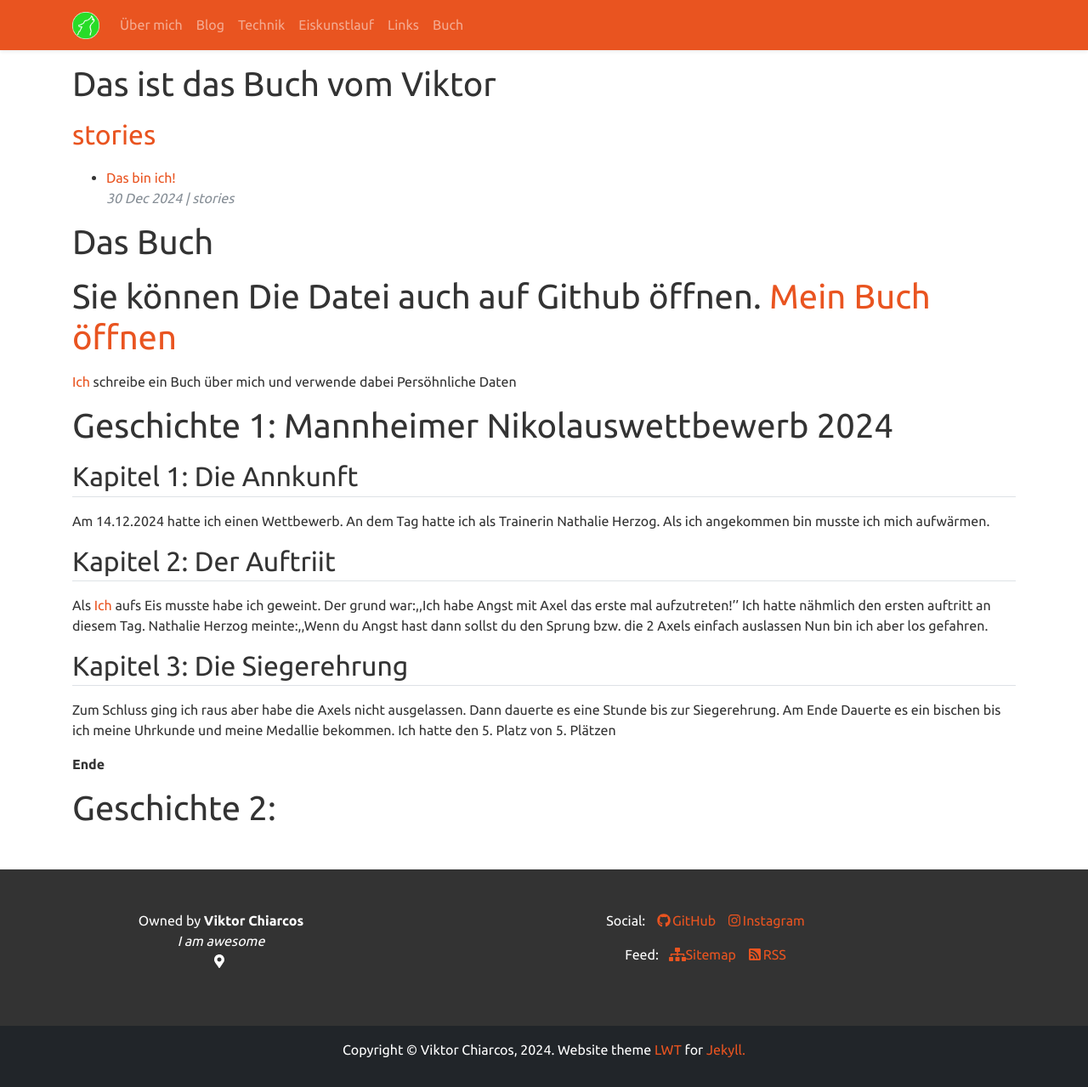
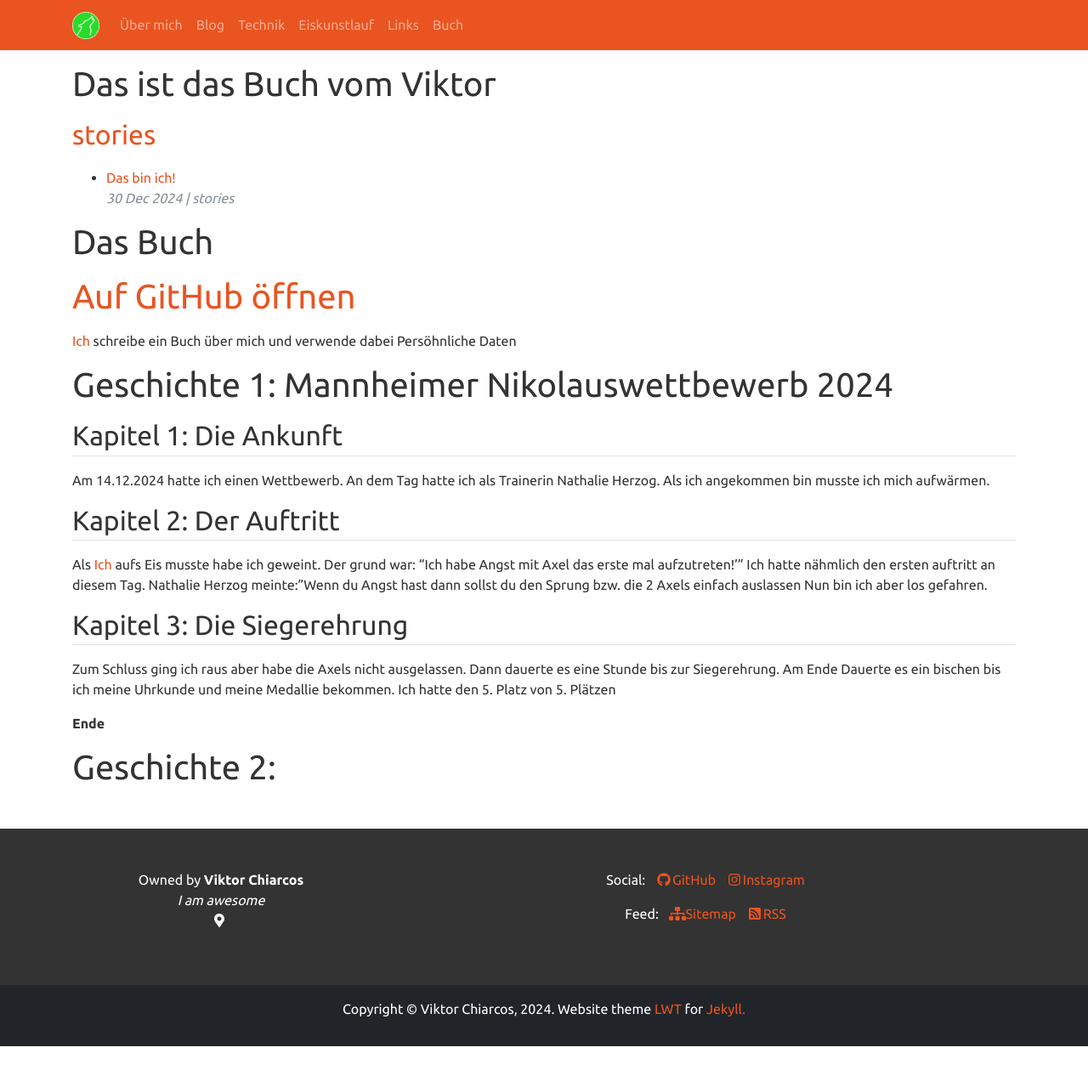
Before and after one commit to viktor-chiarcos/viktor-chiarcos.github.io, a Jekyll site: the page built from _pages/buch.md, in a window 1280 px wide. Shown: the whole page at 85% size. Built offline with Jekyll 4.4.1, drawn with Linux system fonts in a browser that asks for light colours; after the commit the page ends 1231 px from its top, so only the background shows below that.

Commit message:
Viktor Buch verbessert

```diff
--- a/_pages/buch.md
+++ b/_pages/buch.md
@@ -8,24 +8,24 @@ excerpt: "List of posts grouped by categories."
 {%- include archive-list.html list_items=site.categories -%}
 # Das Buch
 
-# Sie können Die Datei auch auf Github öffnen. [Mein Buch öffnen](https://github.com/viktor-chiarcos/My-Book)
+# [Auf GitHub öffnen](https://github.com/viktor-chiarcos/My-Book)
 
 [Ich](https://github.com/viktor-chiarcos) schreibe ein Buch über mich und verwende dabei Persöhnliche Daten
 
 # Geschichte 1: Mannheimer Nikolauswettbewerb 2024
 
-## Kapitel 1: Die Annkunft
+## Kapitel 1: Die Ankunft
 
 Am 14.12.2024 hatte ich einen Wettbewerb.
 An dem Tag hatte ich als Trainerin Nathalie Herzog.
 Als ich angekommen bin musste ich mich aufwärmen.
 
-## Kapitel 2: Der Auftriit
+## Kapitel 2: Der Auftritt
 
 Als [Ich](https://github.com/viktor-chiarcos) aufs Eis musste habe ich geweint.
-Der grund war:,,Ich habe Angst mit Axel das erste mal aufzutreten!''
+Der grund war: "Ich habe Angst mit Axel das erste mal aufzutreten!'"
 Ich hatte nähmlich den ersten auftritt an diesem Tag.
-Nathalie Herzog meinte:,,Wenn du Angst hast dann sollst du den Sprung bzw. die 2 Axels einfach auslassen
+Nathalie Herzog meinte:"Wenn du Angst hast dann sollst du den Sprung bzw. die 2 Axels einfach auslassen
 Nun bin ich aber los gefahren.
 
 ## Kapitel 3: Die Siegerehrung
```
